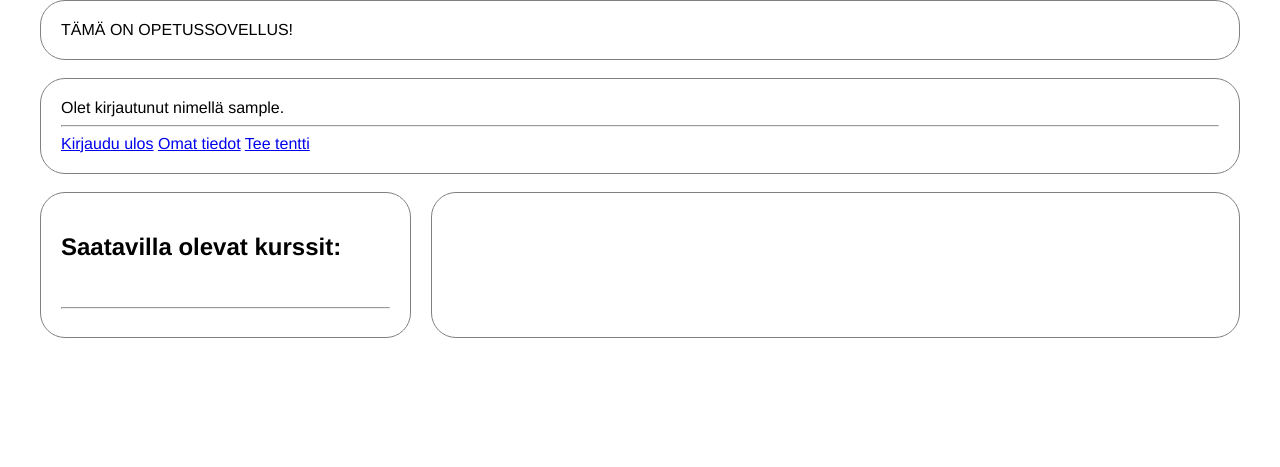
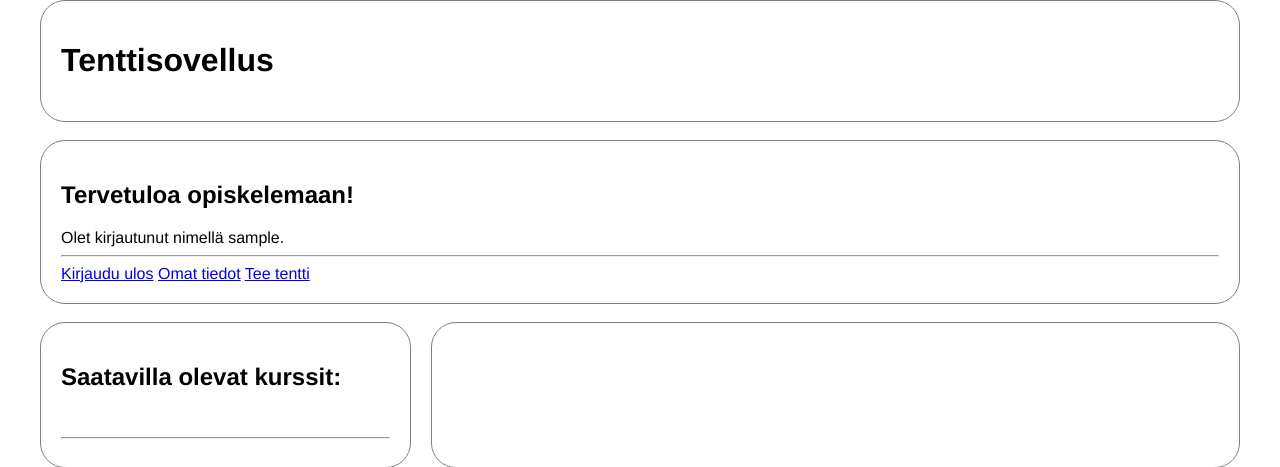
Before and after one commit to agismos/opetussovellus, a Flask app: template templates/index.html in a window 1280 px wide. Shown: the top 467 px of the page. Run offline with Flask 3, Linux system fonts and the light colour scheme; the template is opened without the code that fills it, so the values that code supplies are empty; the visitor is signed in with stand-in values (Sample User, id 1).

Commit message:
Fix layout. Edit readme.

```diff
--- a/templates/layout.html
+++ b/templates/layout.html
@@ -4,17 +4,18 @@
         <link rel="stylesheet" href="{{ url_for('static', filename='css/style.css') }}">
         <meta charset="utf-8">
         <meta name="viewpoint" content="width=device-width, initial-scale=1">
-        <title>Opetussovellus</title>
+        <title>Tenttisovellus</title>
     </head>
 
     <body>
         {% if session.username %}
         <header>
-            TÄMÄ ON OPETUSSOVELLUS!
+            <h1>Tenttisovellus</h1>
         </header><br>
 
         <nav>
             <div class="nav">
+                <h2>Tervetuloa opiskelemaan!</h2>
                 Olet kirjautunut nimellä {{ session.username }}. <hr>
                 <a href="/logout">Kirjaudu ulos</a>
                 <a href="/information">Omat tiedot</a>
```
Also changed, not shown: README.md.
